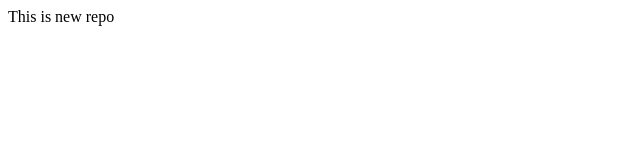
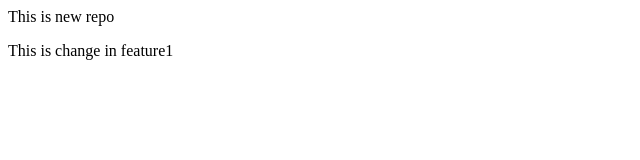
Before and after one commit to SaurabhJais321/local_repo, a plain HTML site: page index.html in a window 1280 px wide. Shown: the whole page, without its empty margins (0-640 px from the left). Drawn offline with Linux system fonts and the light colour scheme.

Commit message:
Add new feature

```diff
--- a/index.html
+++ b/index.html
@@ -1 +1,2 @@
 <p>This is new repo</p>
+<P>This is change in feature1</P>
```
